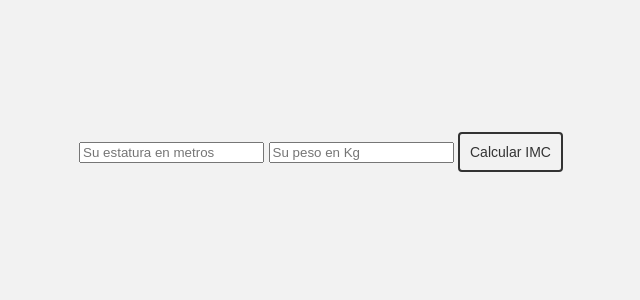
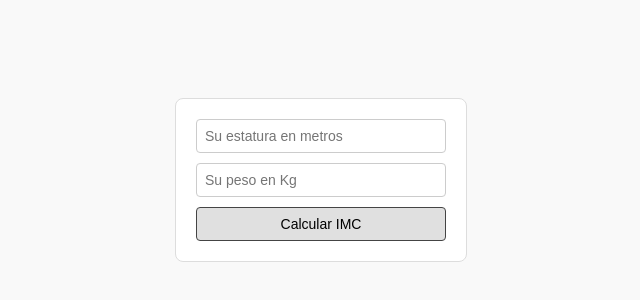
Before and after one commit to MarceloPalacios22/tp2_programacionIII, a plain HTML site: page ejercicio4/index.html in a window 1280 px wide. Shown: the part 248-548 px from the top of the page, without its empty margins (319-959 px from the left). Drawn offline with Linux system fonts and the light colour scheme.

Commit message:
Css en ej4

```diff
--- a/ejercicio4/styles.css
+++ b/ejercicio4/styles.css
@@ -1,25 +1,40 @@
 body {
   font-family: Arial, sans-serif;
-  background-color: #f2f2f2;
+  padding: 20px;
+  background-color: #f9f9f9;
   display: flex;
   justify-content: center;
   align-items: center;
   height: 100vh;
-  margin: 0;
+}
+
+.form {
+  background-color: #fff;
+  padding: 20px;
+  border: 1px solid #ddd;
+  border-radius: 8px;
+  display: flex;
+  flex-direction: column;
+  gap: 10px;
+  width: 250px;
+}
+
+.input {
+  padding: 8px;
+  font-size: 14px;
+  border: 1px solid #ccc;
+  border-radius: 4px;
 }
 
 .boton {
-  padding: 10px;
-  background-color: transparent;
-  color: #333;
-  border: 2px solid #333;
+  padding: 8px;
+  font-size: 14px;
+  border: 1px solid #444;
+  background-color: #e0e0e0;
+  cursor: pointer;
   border-radius: 4px;
-  font-size: 14px;
-  cursor: pointer;
-  transition: all 0.3s ease;
 }
 
 .boton:hover {
-  background-color: #333;
-  color: white;
+  background-color: #ccc;
 }
```
